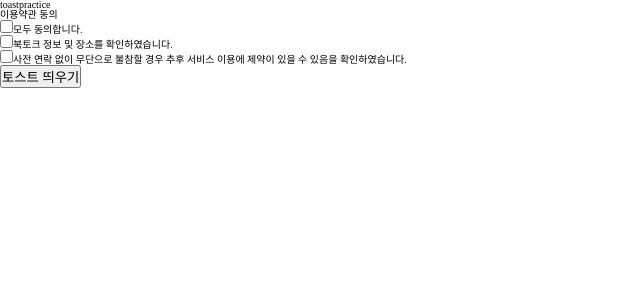
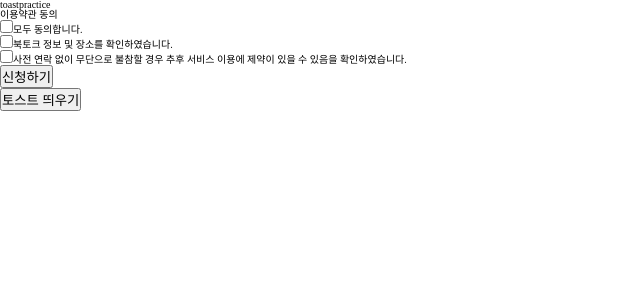
Before and after one commit to SOPT-SOPHY/SOPHY-Client, a Next.js app: page /yeson/btApply in a window 1280 px wide. Shown: the top 300 px of the page, without its empty margins (0-640 px from the left). Built offline with nearby package versions, Linux system fonts and the light colour scheme.

Commit message:
[ feat ] : 체크박스 에러 처리 (전체동의 안할 시)

```diff
--- a/components/CheckBox.tsx
+++ b/components/CheckBox.tsx
@@ -11,6 +11,7 @@ const CheckBox = () => {
     infoConfirm: false,
     serviceConfirm: false,
   });
+  const [showError, setShowError] = useState(false);
 
   const handleAgreedChange = (event: ChangeEvent<HTMLInputElement>) => {
     const { name, checked } = event.target;
@@ -20,6 +21,10 @@ const CheckBox = () => {
       (value) => value === true,
     );
     setAllAgreed(allChecked);
+
+    if (showError) {
+      setShowError(false);
+    }
   };
 
   const handleAllAgreedChange = (event: ChangeEvent<HTMLInputElement>) => {
@@ -29,6 +34,18 @@ const CheckBox = () => {
       serviceConfirm: checked,
     });
     setAllAgreed(checked);
+
+    if (showError) {
+      setShowError(false);
+    }
+  };
+
+  const handleSubmit = () => {
+    if (!allAgreed) {
+      setShowError(true);
+    } else {
+      setShowError(false);
+    }
   };
 
   return (
@@ -73,6 +90,8 @@ const CheckBox = () => {
           </label>
         </li>
       </ul>
+      {showError && <p style={{ color: 'red' }}>모두 동의해주세요.</p>}
+      <button onClick={handleSubmit}>신청하기</button>
     </>
   );
 };
```
